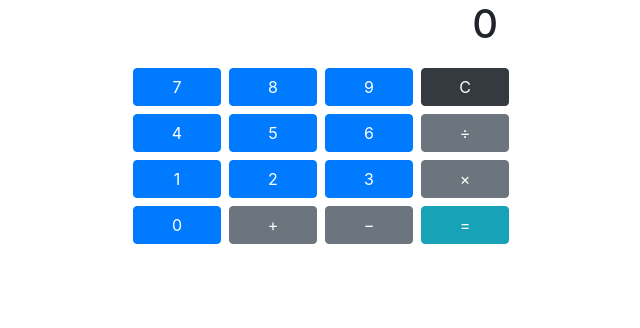
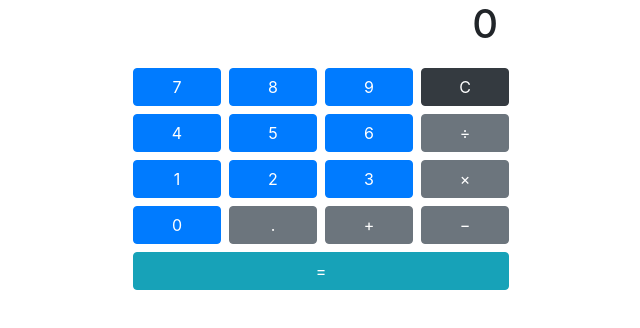
Before and after one commit to cok8/Calculator, a plain HTML site: page main/index.html in a window 1280 px wide. Shown: the whole page, without its empty margins (319-959 px from the left). Drawn offline with nearby package versions, Linux system fonts and the light colour scheme.

Commit message:
Updated interface
Added "." button, non functional yet

```diff
--- a/main/index.html
+++ b/main/index.html
@@ -32,9 +32,13 @@
       </div>
     <div class="row">
         <button class="nums col btn btn-primary m-1">0</button>
+        <button id=point class="col btn btn-secondary m-1">.</button>
         <button id=plus class="col btn btn-secondary m-1">&plus;</button>
         <button id=minus class="col btn btn-secondary m-1">&minus;</button>
-        <button id=equals class="col btn btn-info m-1">&equals;</button>
+
+    </div>
+    <div class="row">
+      <button id=equals class="col btn btn-info m-1">&equals;</button>
     </div>
 
 
```
